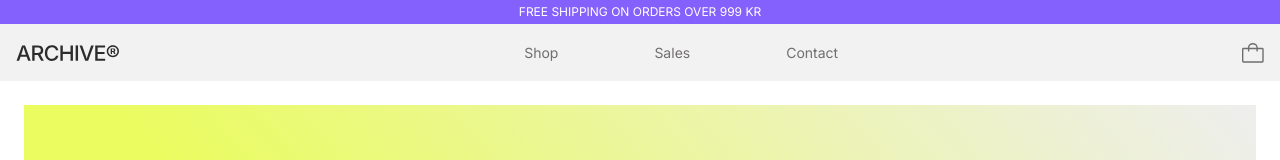
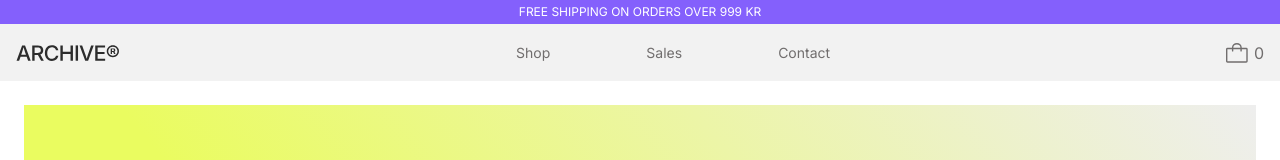
Before and after one commit to 8headswillroll8/archive, a React (Vite) app: page / in a window 1280 px wide. Shown: the top 160 px of the page. Built offline with nearby package versions, Linux system fonts and the light colour scheme.

Commit message:
feat: add dynamic cart quantity to header

```diff
--- a/src/components/Header.tsx
+++ b/src/components/Header.tsx
@@ -4,9 +4,14 @@ import logo from "../assets/graphics/archive-logo.svg";
 import menu from "../assets/graphics/menu-icon.svg";
 import shoppingBag from "../assets/graphics/shopping-bag-icon.svg";
 import close from "../assets/graphics/close-icon.svg";
+import { useCartStore } from "../stores/cartStore";
 
 function Header() {
   const [isMenuOpen, setIsMenuOpen] = useState(false);
+
+  const items = useCartStore((state) => state.items);
+
+  const totalQuantity = items.reduce((total, item) => total + item.quantity, 0);
 
   function handleMenuClick() {
     setIsMenuOpen((prev) => !prev);
@@ -36,6 +41,9 @@ function Header() {
             className="flex justify-center items-center"
           >
             <img src={shoppingBag} alt="" className="h-5" />
+            <span className="text-brand-neutral-500 pl-1.5">
+              {totalQuantity}
+            </span>
           </Link>
           <button
             onClick={handleMenuClick}
```
